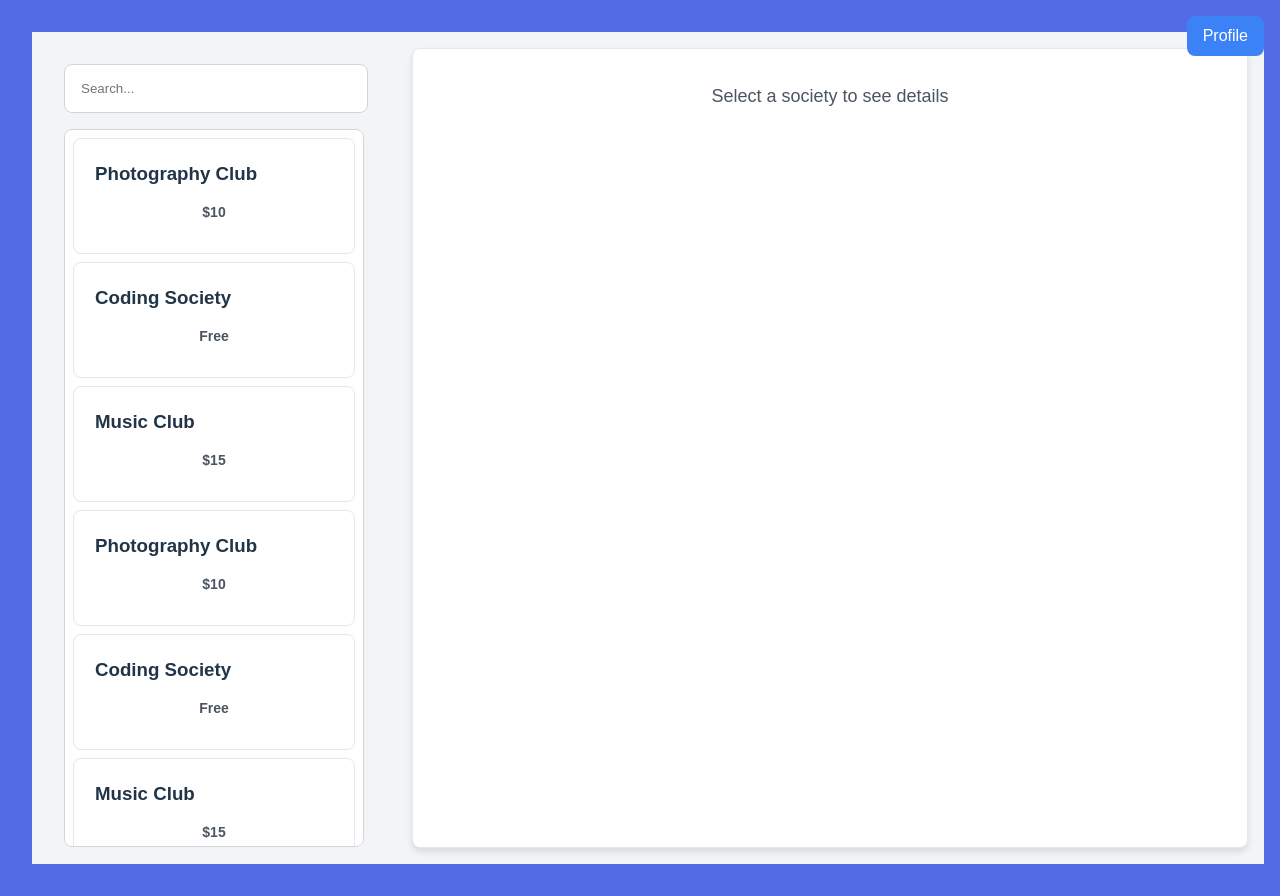
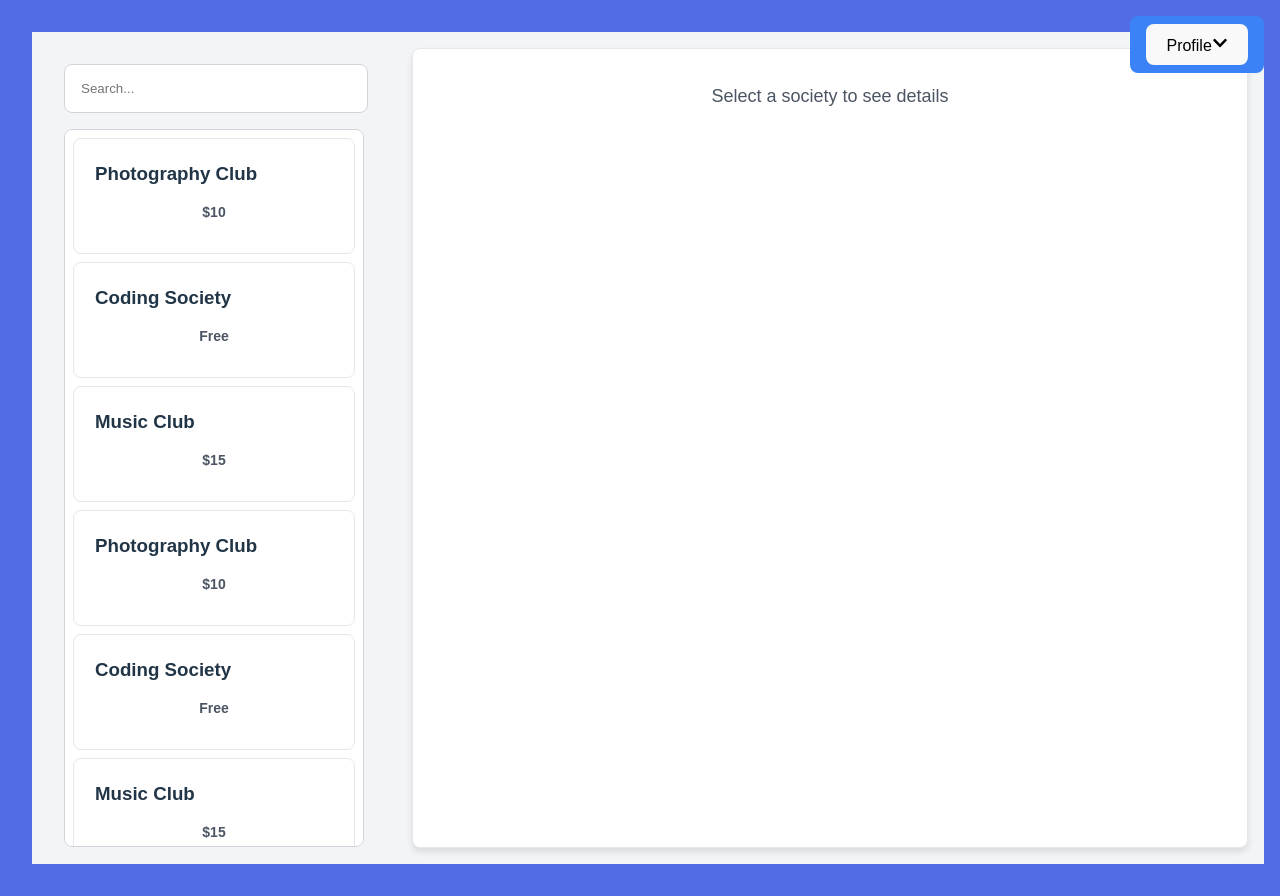
Before and after one commit to PortsmouthTeam6C/SETaP-Code, a React (Vite) app in the folder Frontend/: page /NavigateScreen in a window 1280 px wide. Built offline with nearby package versions, Linux system fonts and the light colour scheme.

Commit message:
Added drop down menu for profile in navigation page

```diff
--- a/Frontend/package.json
+++ b/Frontend/package.json
@@ -13,6 +13,7 @@
     "axios": "^1.7.9",
     "react": "^18.3.1",
     "react-dom": "^18.3.1",
+    "react-icons": "^5.5.0",
     "react-router": "^7.1.5",
     "react-router-dom": "^7.1.5"
   },
--- a/Frontend/src/pages/NavigateScreen.tsx
+++ b/Frontend/src/pages/NavigateScreen.tsx
@@ -1,5 +1,76 @@
 import { useState } from 'react';
-import './NavigateScreen.css';  // Import the CSS file
+import './NavigateScreen.css';
+import React from 'react';
+import { Link } from "react-router-dom";
+
+{/* Dropdown menu */}
+import { FaChevronDown, FaChevronUp, FaSignOutAlt, FaUserEdit } from "react-icons/fa";
+interface SingleLevelDropdownMenuProps {
+  buttonLabel: string;
+  items: {
+    title: string;
+    url?: string;
+    icon?: JSX.Element;
+    action?: () => void;
+  }[];
+}
+export const SingleLevelDropdownMenu = ({
+  buttonLabel,
+  items,
+}: SingleLevelDropdownMenuProps) => {
+  const [open, setOpen] = useState(false);
+  const handleToggle = () => {
+    setOpen((prev) => !prev);
+  };
+  return (
+    <div className="relative">
+      <button
+        type="button"
+        className="inline-flex items-center justify-center rounded-md text-sm border border-[#e4e4e7] h-10 px-4 py-2"
+        onClick={handleToggle}
+      >
+        {buttonLabel}
+        <span className="ml-2">
+          {open ? <FaChevronUp /> : <FaChevronDown />}
+        </span>
+      </button>
+      {open && (
+        <div className="absolute left-1/2 -translate-x-1/2 top-12">
+          <ul className="w-56 h-auto shadow-md rounded-md p-1 border bg-white">
+            {items.map((item, index) => (
+              <li
+              key={index}
+              className={`relative flex items-center gap-2 px-4 py-2 text-sm hover:bg-gray-100 rounded-md`}
+            >
+              {item.icon && <span>{item.icon}</span>}
+              {item.url ? (
+                <Link
+                  to={item.url}
+                  className="w-full text-left"
+                  onClick={() => setOpen(false)}
+                >
+                  {item.title}
+                </Link>
+              ) : (
+                <button
+                  className="w-full text-left"
+                  onClick={() => {
+                    item.action?.();
+                    setOpen(false);
+                  }}
+                  type="button"
+                >
+                  {item.title}
+                </button>
+              )}
+            </li>
+            ))}
+          </ul>
+        </div>
+      )}
+    </div>
+  );
+};
 
 const societies = [
   { id: 1, name: "Photography Club", price: "$10", description: "A club for photography lovers." },
@@ -63,11 +134,17 @@ export default function NavigateScreen() {
           <p className="text-gray-500">Select a society to see details</p>
         )}
       </div>
-
-      {/* Profile Button */}
-      <div className="profile-button">
-        Profile
+      <div className='profile-button'>
+            {/* Profile Dropdown */}
+            <SingleLevelDropdownMenu
+        buttonLabel="Profile"
+        items={[
+          { title: "Settings", url: "/", icon: <FaUserEdit /> },
+          { title: "Logout", url: "/Login", icon: <FaSignOutAlt /> },
+        ]}
+      />
       </div>
     </div>
+
   );
 }
```
Also changed, not shown: 1 other file (tests, documents, lock files or other folders).
